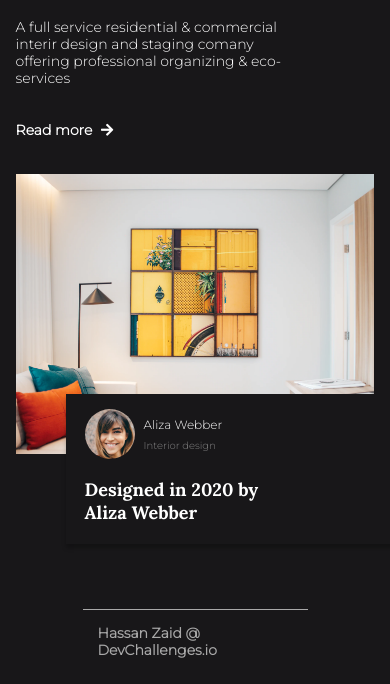
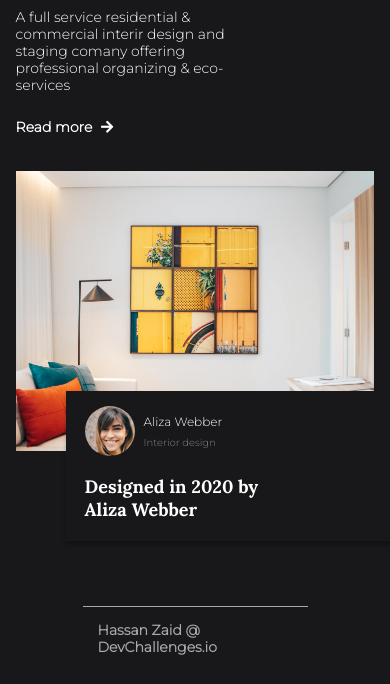
Before and after one commit to Hassanzaid-bit/Interior-Consultant, a plain HTML site: page index.html in a window 390 px wide. Shown: the part 160-844 px from the top of the page. Drawn offline with nearby package versions, Linux system fonts and the light colour scheme.

```diff
--- a/style.css
+++ b/style.css
@@ -58,14 +58,14 @@
         margin-top: 20px;
     }
     .content-text p {
-        width: 30ch;
+        width: 27ch;
         font-family: 'Montserrat', sans-serif;
         font-style: normal;
         font-weight: 300;
         font-size: 14px;
-        line-height: 17px;
+        line-height: 17.07px;
         color: #FFFFFF;
-        margin: 35px 0;
+        margin: 25px 0;
     }
     .content-text h1 {
         font-family: 'Lora', serif;
```
